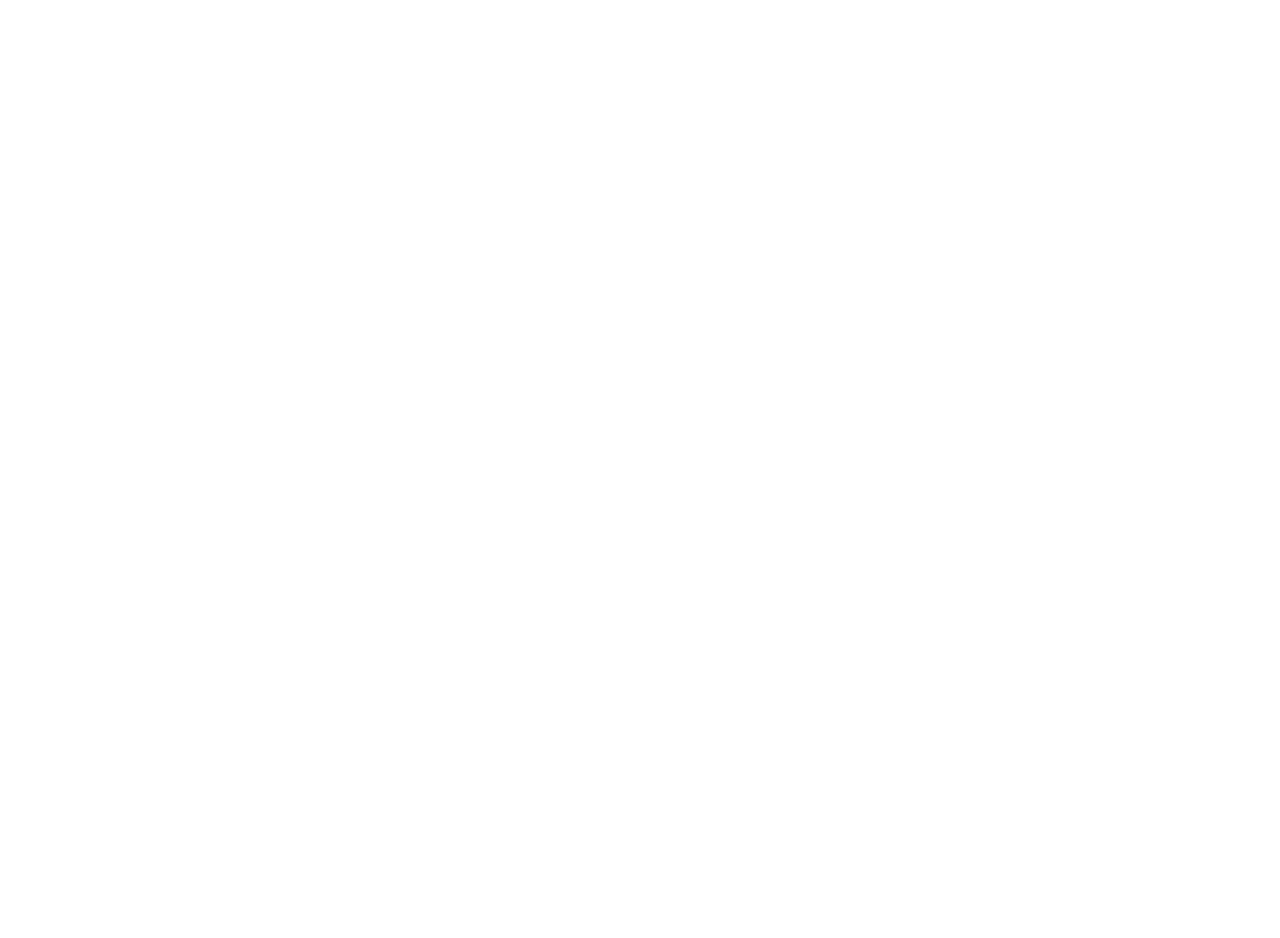
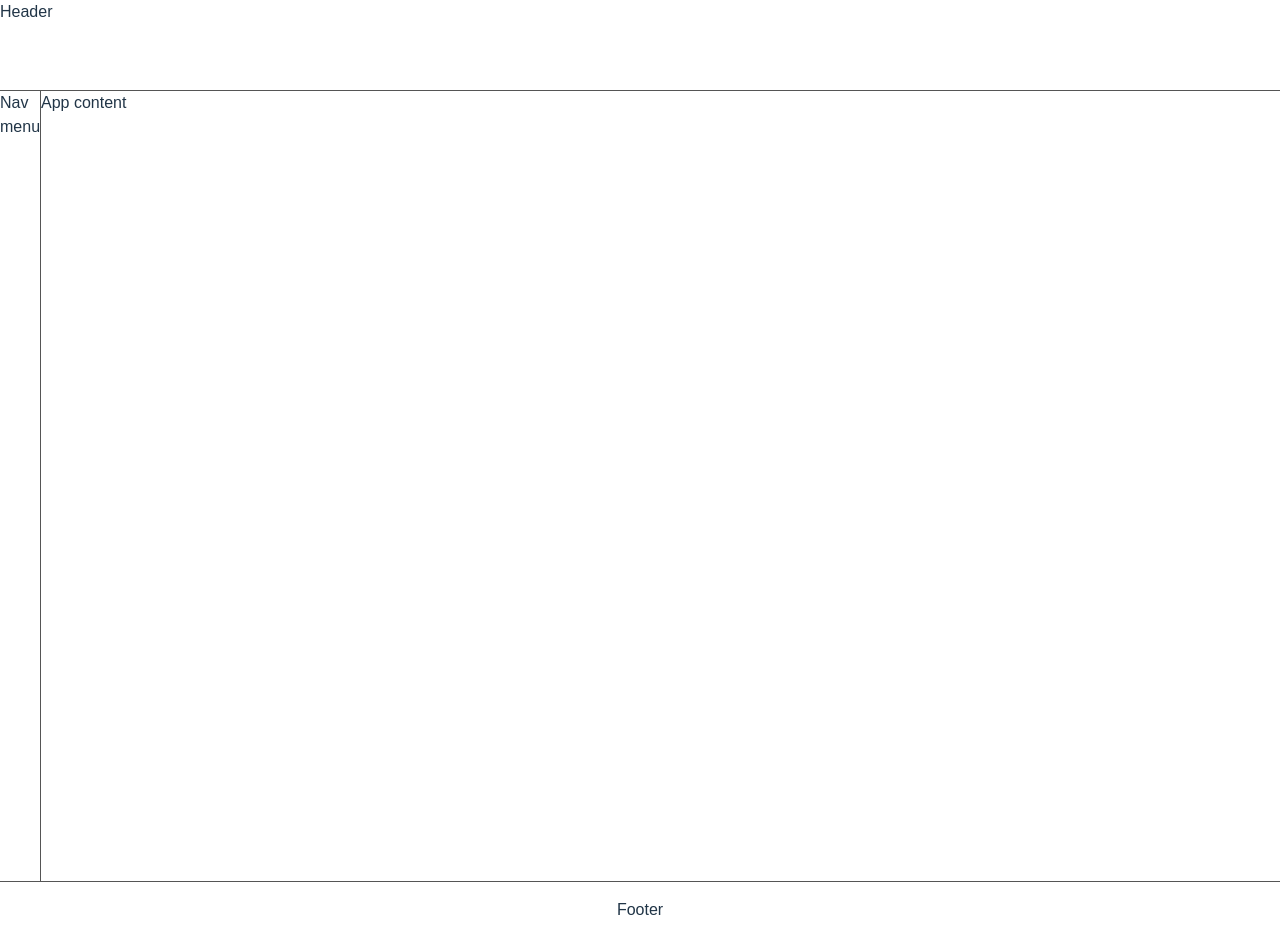
Before and after one commit to cristianomartinsdias82/gerenciamento-fluxo-caixa-domestico-lado-cliente, a React (Vite) app: page / in a window 1280 px wide. Before the commit the page ends 800 px from the top, so only its background shows below. Built offline with nearby package versions, Linux system fonts and the light colour scheme.

Commit message:
Implement app layout

```diff
--- a/src/App.css
+++ b/src/App.css
@@ -0,0 +1,48 @@
+body {
+    margin: 0;
+    padding: 0;
+    font-family: Arial, sans-serif;
+    box-sizing: border-box;
+}
+
+@media screen and (min-width: 768px) {
+  .layout {
+    width: 100%;
+    display: grid;
+
+    column-gap: 0;
+    row-gap: 0;
+
+    header {
+      grid-area: header;
+      min-height: 90px;
+      border-bottom: 1px solid #555;
+      width: 100vw;
+      padding:0;
+      margin:0;
+    }
+
+    main {
+      grid-area: main;
+      min-height: 790px;
+    }
+    nav {
+      grid-area: nav;
+      height: 100%;
+      border-right: 1px solid #555;
+    }
+    footer {
+      grid-area: footer;
+      border-top: 1px solid #555;
+      text-align: center;
+      padding: 1rem;
+    }
+
+    grid-template-columns: minmax(auto, 240px) 1fr;
+    grid-template-rows: auto;
+    grid-template-areas:
+      "header header"
+      "nav main"
+      "footer footer";
+  }
+}
--- a/src/App.tsx
+++ b/src/App.tsx
@@ -2,23 +2,20 @@
 
 function App() {
   return (
-    <>
+    <div className="layout">
       <header>
-
+        Header
       </header>
+      <nav role="nav">
+        Nav menu
+      </nav>
       <main>
-        <nav>
-
-        </nav>
-        <section>
-
-        </section>
+        App content
       </main>
       <footer>
-
+        Footer
       </footer>
-    </>
-  )
+  </div>)
 }
 
 export default App
```
